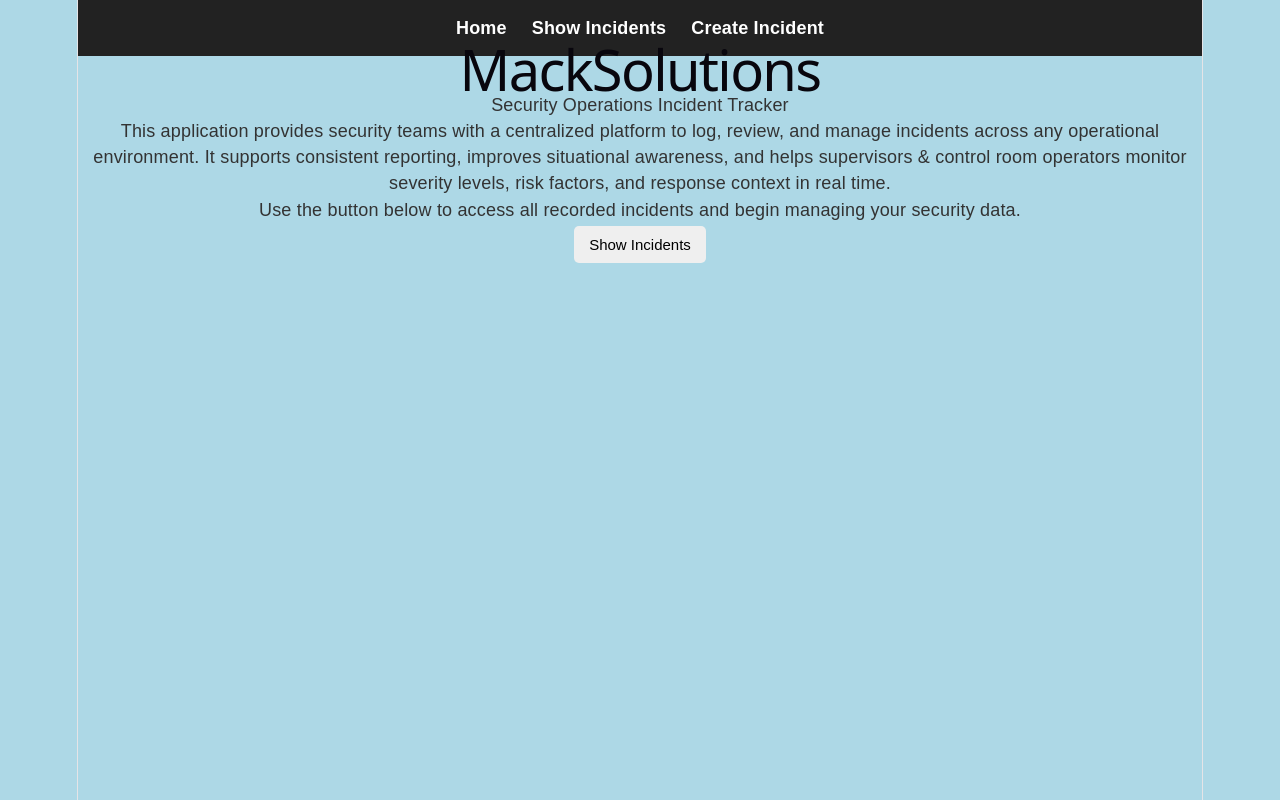
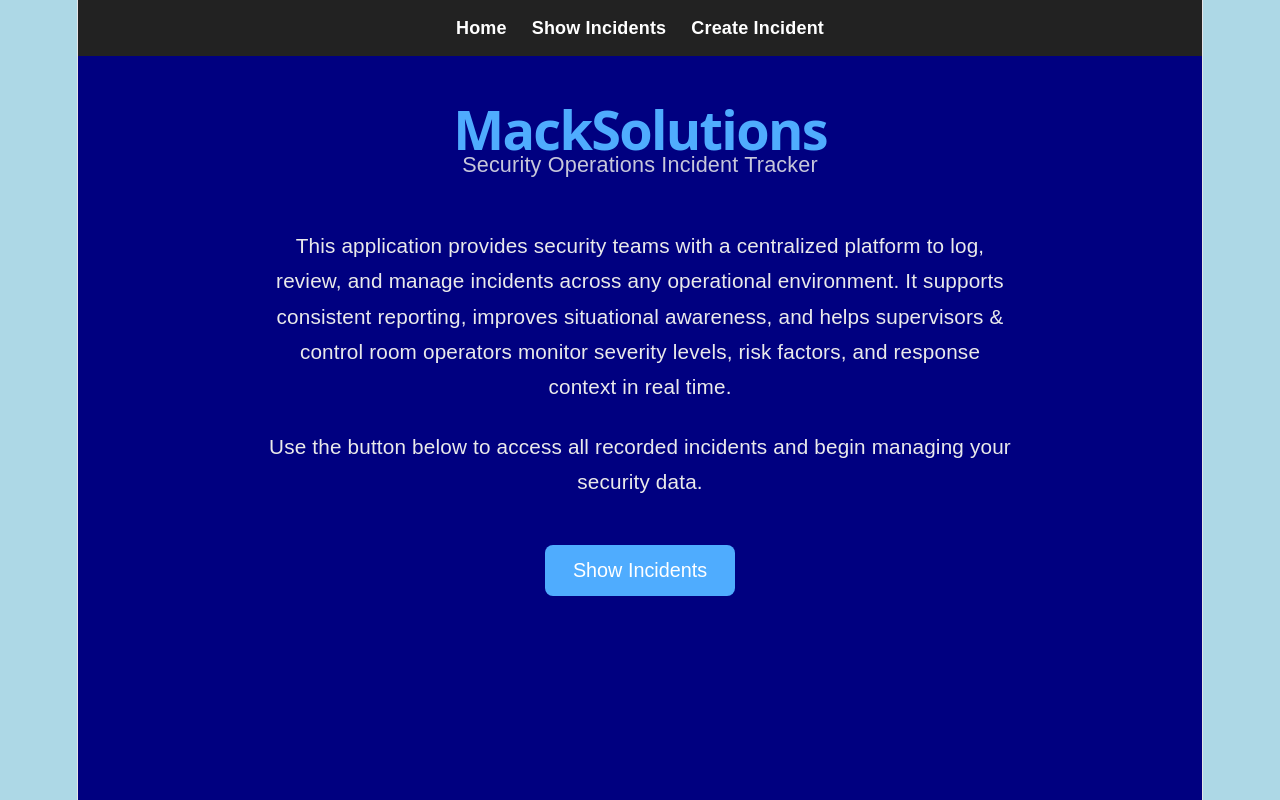
Before and after one commit to kevmack7323-tech/Capstone-Project-2026, a React (Vite) app in the folder frontend/: page / in a window 1280 px wide. Shown: the top 800 px of the page. Built offline with nearby package versions, Linux system fonts and the light colour scheme.

Commit message:
Creating consistent styling amongst pages

```diff
--- a/frontend/src/App.css
+++ b/frontend/src/App.css
@@ -19,12 +19,17 @@ h1, h2 {
 }
 
 .incident-card {
-  background: white;
+  background: navy;
+  color: white;
   padding: 20px;
   margin: 15px 0;
   border-radius: 8px;
-  box-shadow: 0 2px 5px rgba(0,0,0,0.1);
+  box-shadow: 0 2px 5px rgba(0,0,0,0.3);
 }
+.incident-card h2 {
+  color: #4facfe;
+}
+
 
 .badge {
   padding: 4px 10px;
@@ -97,6 +102,61 @@ form select {
   margin-bottom: 10px;
 }
 
+/* ---------- HOME PAGE DARK MODE ---------- */
+
+.home-container {
+  background: navy;
+  color: #eaeaea;
+  min-height: 100vh;
+  padding: 60px 20px;
+}
+
+.home-header {
+  text-align: center;
+  margin-bottom: 50px;
+}
+
+.brand-title {
+  font-size: 3rem;
+  font-weight: 700;
+  color: #4facfe;
+  margin-bottom: 10px;
+}
+
+.brand-tagline {
+  font-size: 1.2rem;
+  opacity: 0.85;
+}
+
+.home-content {
+  max-width: 750px;
+  margin: 0 auto;
+  text-align: center;
+  line-height: 1.7;
+}
+
+.home-description {
+  font-size: 1.15rem;
+  margin-bottom: 25px;
+}
+
+.home-button {
+  background: #4facfe;
+  border: none;
+  padding: 14px 28px;
+  border-radius: 8px;
+  color: white;
+  font-size: 1.1rem;
+  cursor: pointer;
+  transition: 0.3s;
+  margin-top: 20px;
+}
+
+.home-button:hover {
+  background: #00c6ff;
+}
+
+
 /* Mobile Styling */
 @media (max-width: 600px) {
   .incident-card {
--- a/frontend/src/pages/Home.jsx
+++ b/frontend/src/pages/Home.jsx
@@ -15,7 +15,7 @@ export default function Home() {
         context in real time.
       </p>
 
-      <p>
+      <p className="home-description">
         Use the button below to access all recorded incidents and begin
         managing your security data.
       </p>
--- a/frontend/src/pages/IncidentList.jsx
+++ b/frontend/src/pages/IncidentList.jsx
@@ -60,7 +60,7 @@ export default function IncidentList() {
                 <button>New Incident</button>
             </a>
             {incidents.map(incident => (
-                <div key={incident._id} style={{ border: "1px solid grey", padding: "10px", margin: "10px 0" }} >
+                <div key={incident._id} className="incident-card" >
                     <h2>{incident.title}</h2>
                     <p>{incident.description}</p>
                     <p>
```
